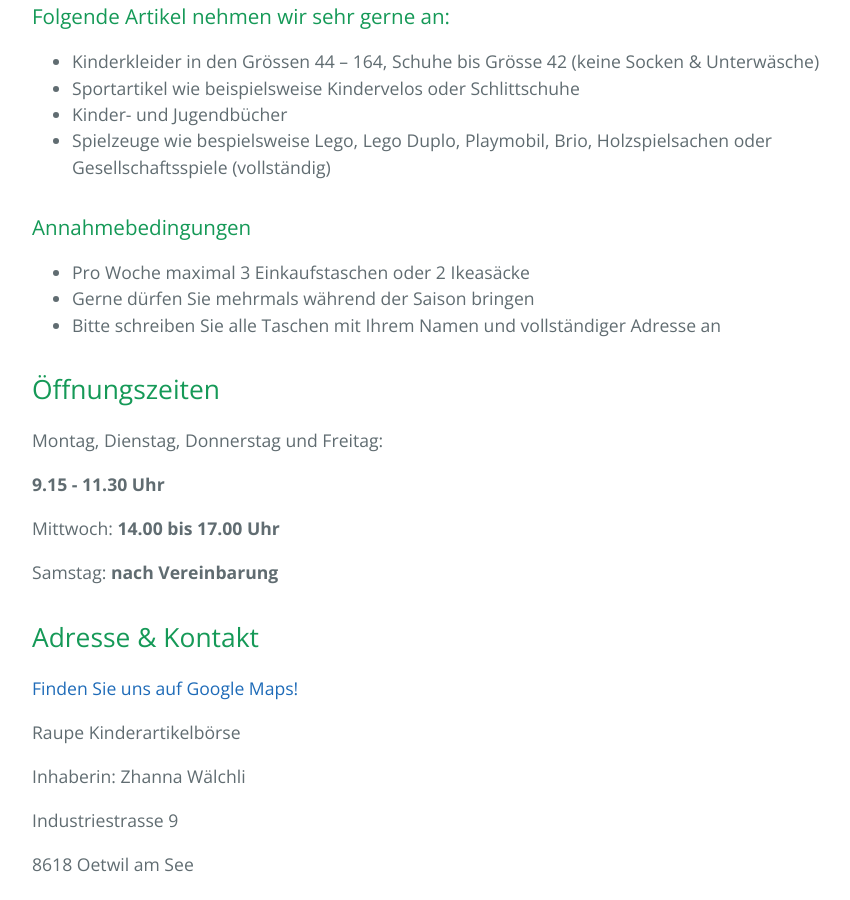
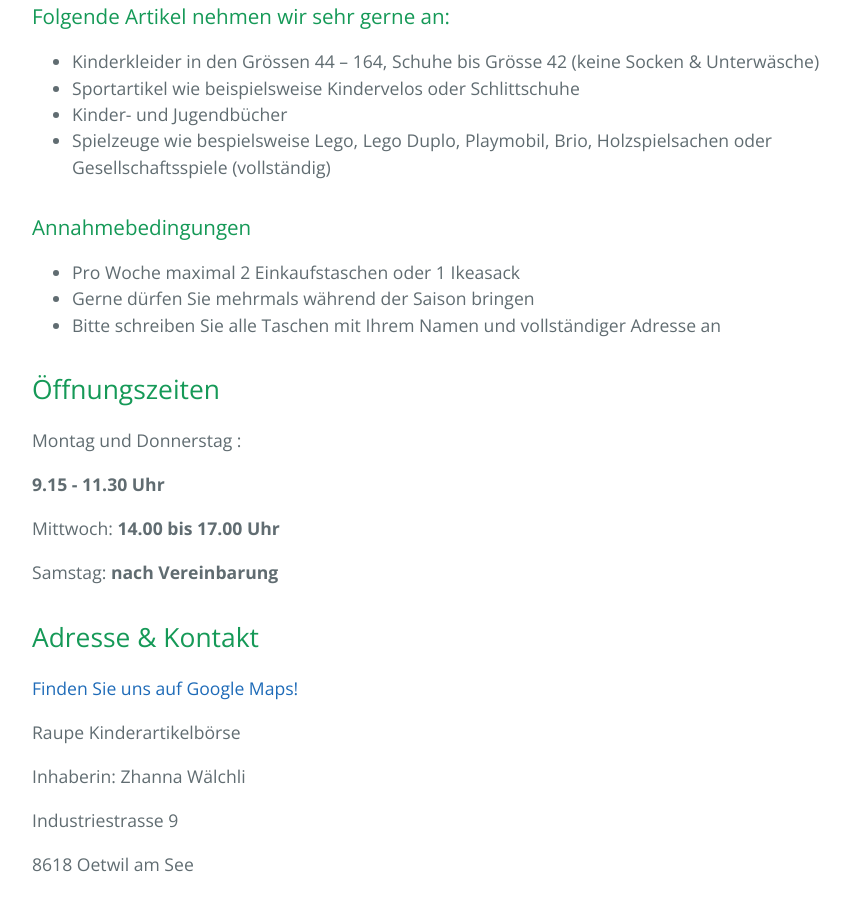
Before and after one commit to ciavland/raupe, a Jekyll site: the page built from index.md, in a window 1280 px wide and 900 px high, scrolled down 1308 px. Shown: the whole window, without its empty margins (192-1042 px from the left). Built offline with Jekyll 4.4.1, drawn with Linux system fonts in a browser that asks for light colours.

Commit message:
neue öffnungszeiten

```diff
--- a/index.md
+++ b/index.md
@@ -26,13 +26,13 @@ Ich freue mich sehr, dass Sie mich hier auf der Webseite von der Kinderartikelb
 
 ### Annahmebedingungen
 
-* Pro Woche maximal 3 Einkaufstaschen oder 2 Ikeasäcke
+* Pro Woche maximal 2 Einkaufstaschen oder 1 Ikeasack
 * Gerne dürfen Sie mehrmals während der Saison bringen
 * Bitte schreiben Sie alle Taschen mit Ihrem Namen und vollständiger Adresse an
 
 ## Öffnungszeiten
 
-Montag, Dienstag, Donnerstag und Freitag:
+Montag und Donnerstag :
 
 <b>9.15 - 11.30 Uhr</b>
 
```
